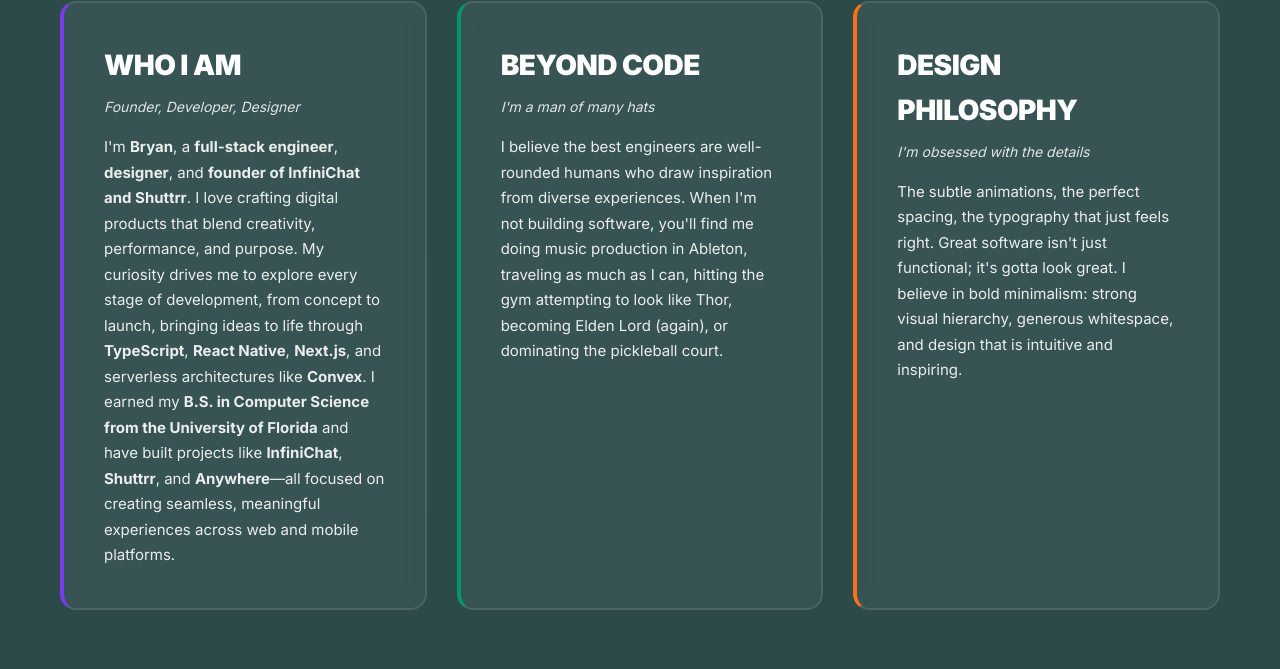
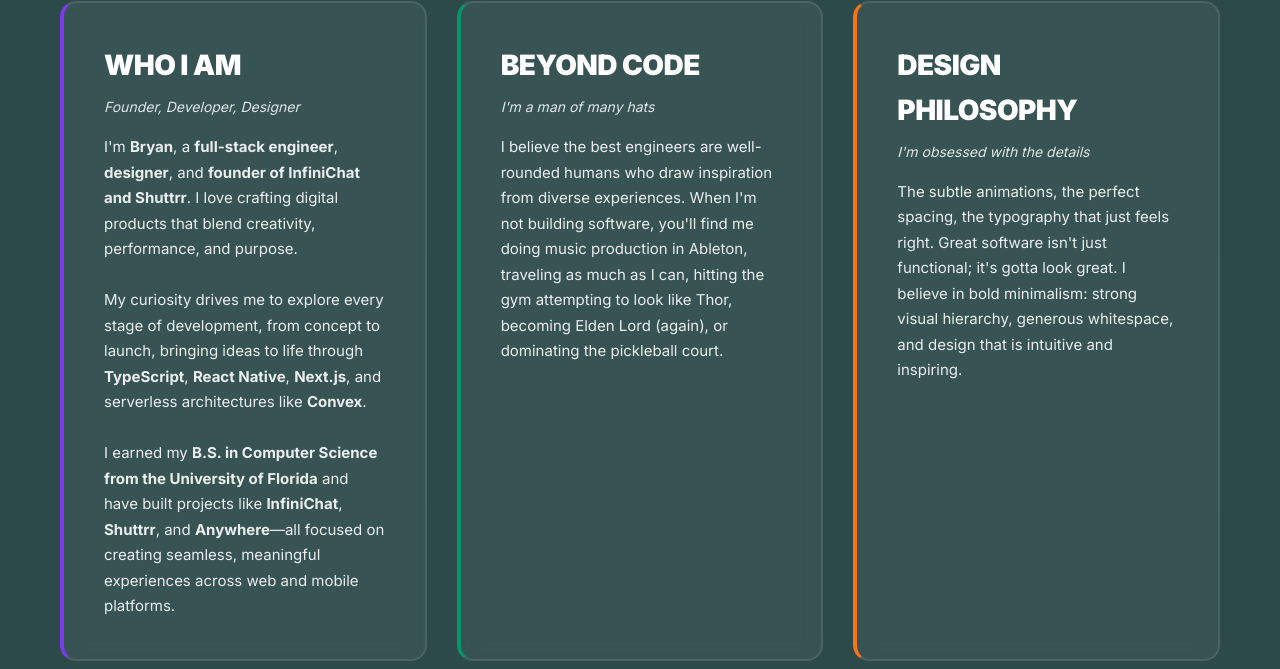
Before and after one commit to BryanZaneee/bryanzane, a website built with Vite: page src/index.html in a window 1280 px wide. Shown: the part 1119-1788 px from the top of the page. Built offline with nearby package versions, Linux system fonts and the light colour scheme.

Commit message:
updated formatting

```diff
--- a/src/index.html
+++ b/src/index.html
@@ -179,9 +179,14 @@
               <h2 class="card-title-opt3">WHO I AM</h2>
               <p class="card-subtitle">Founder, Developer, Designer</p>
               <p class="card-text-opt3">
-                I'm <b>Bryan</b>, a <b>full-stack engineer</b>, <b>designer</b>, and <b>founder of InfiniChat and Shuttrr</b>.
-                I love crafting digital products that blend creativity, performance, and purpose.
+                I'm <b>Bryan</b>, a <b>full-stack engineer</b>, <b>designer</b>, and <b>founder of InfiniChat and Shuttrr</b>. I love crafting digital products that blend creativity, performance, and purpose.
+              </p>
+              <br>
+              <p class="card-text-opt3">
                 My curiosity drives me to explore every stage of development, from concept to launch, bringing ideas to life through <b>TypeScript</b>, <b>React Native</b>, <b>Next.js</b>, and serverless architectures like <b>Convex</b>.
+              </p>
+              <br>
+              <p class="card-text-opt3">
                 I earned my <b>B.S. in Computer Science from the University of Florida</b> and have built projects like <b>InfiniChat</b>, <b>Shuttrr</b>, and <b>Anywhere</b>—all focused on creating seamless, meaningful experiences across web and mobile platforms.
               </p>
             </div>
```
